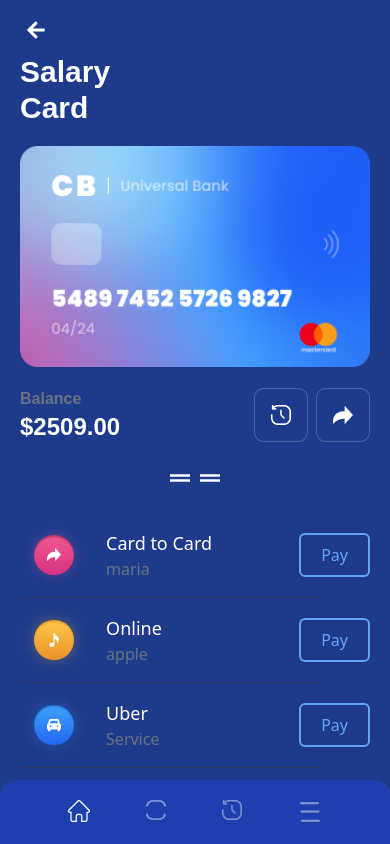
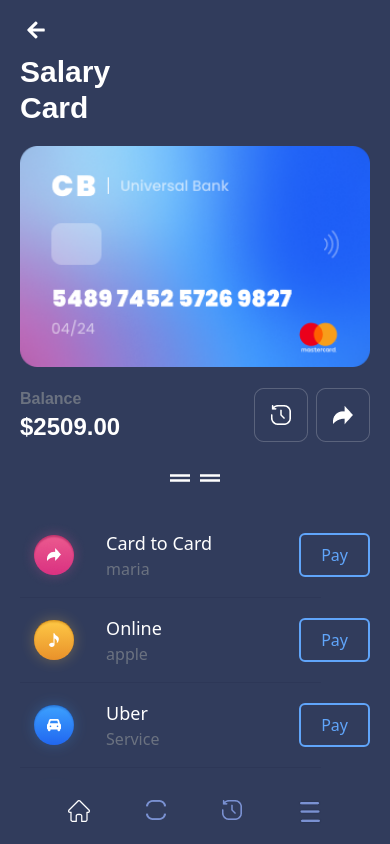
Before and after one commit to codewithnadeem14502/assigment, a React (Vite) app: page /salarycard/0 in a window 390 px wide. Shown: the top 844 px of the page. Built offline with nearby package versions, Linux system fonts and the light colour scheme.

Commit message:
Final fix

```diff
--- a/src/components/DragDetails.jsx
+++ b/src/components/DragDetails.jsx
@@ -7,7 +7,7 @@ const DragDetails = ({ data }) => {
 
   return (
     <div className="mt-2 no-scrollbar">
-      <div className="flex justify-between items-center my-2 ">
+      <div className="flex justify-between items-center my-2  ">
         <div>
           <img src={image_url} alt="image" className="w-15 h-15 rounded-full" />
         </div>
--- a/src/components/Navbar.jsx
+++ b/src/components/Navbar.jsx
@@ -10,7 +10,7 @@ const Navbar = () => {
 
   return (
     <div
-      className="md:hidden fixed bottom-0 left-0 w-full bg-blue-800 text-white p-3 flex justify-center items-center rounded-t-2xl"
+      className="md:hidden fixed bottom-0 left-0 w-full bg-blue-900 text-white p-3 flex justify-center items-center rounded-t-4xl"
       style={{ zIndex: 10 }}
     >
       <div className="flex space-x-10">
--- a/src/pages/Details.jsx
+++ b/src/pages/Details.jsx
@@ -77,7 +77,7 @@ const Details = () => {
         </div>
       </div>
       <Draggable axis="y">
-        <div className="md:hidden  bg-blue-900 w-full h-[450px] mb-10 overflow-scroll ">
+        <div className="md:hidden  bg-blue-900 w-full h-[500px] mb-10 overflow-scroll ">
           <div className="flex justify-center items-center text-center w-full">
             <button className="flex mb-5">
               <MdOutlineDragHandle className="text-3xl text-white" />
--- a/src/pages/PageNotFound.jsx
+++ b/src/pages/PageNotFound.jsx
@@ -3,7 +3,7 @@ import React from "react";
 import { Link } from "react-router-dom";
 const PageNotFound = () => {
   return (
-    <div className="flex items-center justify-center h-screen bg-gradient-to-b from-blue-500 to-blue-700 text-white p-3">
+    <div className="flex items-center justify-center h-screen bg-blue-900 text-white p-3">
       <div className="text-center">
         <h1 className="text-5xl font-extrabold mb-4">Oops! Page Not Found</h1>
         <p className="text-lg mb-8">
--- a/tailwind.config.js
+++ b/tailwind.config.js
@@ -6,14 +6,12 @@ export default {
     screens: {
       mobile: {
         min: "376px",
-        max: "390px", // Adjust this value based on your design needs
+        max: "390px",
       },
       bigmobile: {
         min: "391px",
-        max: "430px", // Adjust this value based on your design needs
+        max: "430px",
       },
-      // 430
-      // 426->table/md
     },
     extend: {
       fontFamily: {
@@ -22,6 +20,10 @@ export default {
       screens: {
         md: "620px",
       },
+      backgroundColor: {
+        "blue-900": "rgba(49, 60, 92, 1)",
+        "blue-500": "rgba(93, 158, 255, 1)",
+      },
     },
   },
   plugins: [],
```
